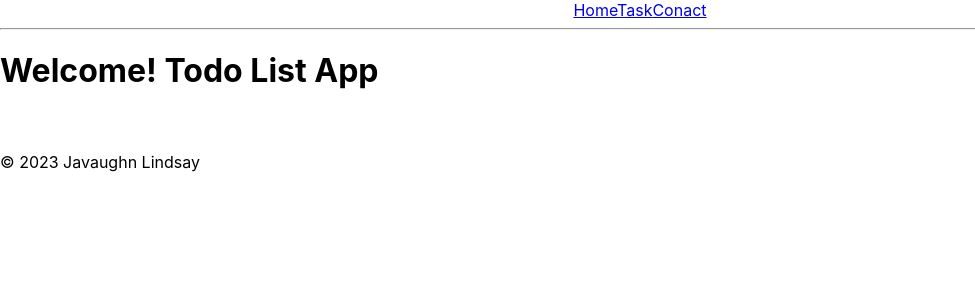
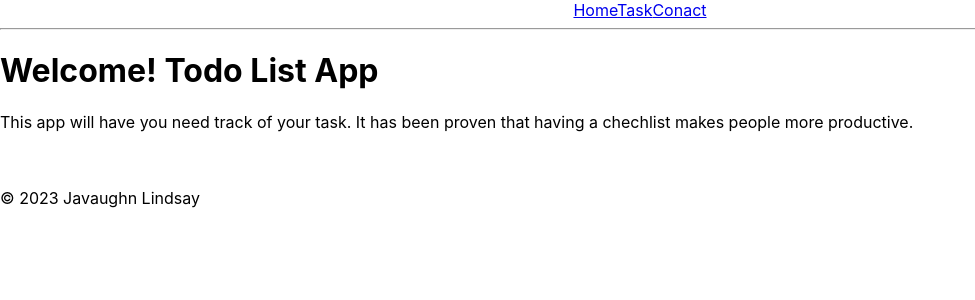
Before and after one commit to Javalind21/TTP_2023_Main_Repo, a React (Create React App) app in the folder todo-list/: page / in a window 1280 px wide. Shown: the top 300 px of the page, without its empty margins (0-975 px from the left). Built offline with nearby package versions, Linux system fonts and the light colour scheme.

Commit message:
Final Project Complete

```diff
--- a/todo-list/src/home.js
+++ b/todo-list/src/home.js
@@ -5,7 +5,7 @@ function Home() {
   return(
     <>
     <h1>Welcome! Todo List App</h1>
-    <p> </p>
+    <p> This app will have you need track of your task. It has been proven that having a chechlist makes people more productive. </p>
     </>
   )
    ;
```
Also changed, not shown: 1 other file (tests, documents, lock files or other folders).
